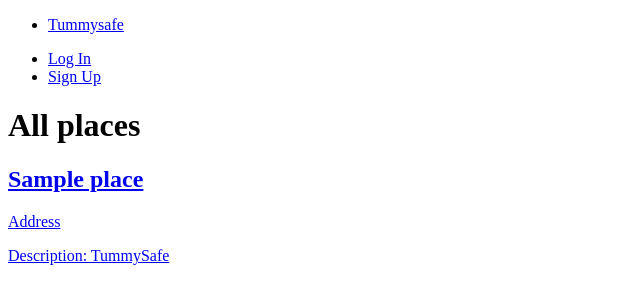
After one commit to Banditolabs/Tummysafe, a Django app: page /places/ in a window 1280 px wide. The commit adds this page. Shown: the top 304 px of the page, without its empty margins (0-640 px from the left). Run offline with Django 4.2, Linux system fonts and the light colour scheme; tables that the repository leaves empty hold one stand-in row (values such as "Sample post").

Commit message:
Places and Address models now work together. Next step is to get the creation of an Address created on a Place. This might mean getting rid of the Address Model.

```diff
--- a/main_app/admin.py
+++ b/main_app/admin.py
@@ -1,10 +1,11 @@
 from django.contrib import admin
 
 # Register your models here.
-from .models import Place, GoldMedal, SilverMedal, BronzeMedal, Profile
+from .models import Place, GoldMedal, SilverMedal, BronzeMedal, Profile, Address
 
 admin.site.register(Place)
 admin.site.register(GoldMedal)
 admin.site.register(SilverMedal)
 admin.site.register(BronzeMedal)
 admin.site.register(Profile)
+admin.site.register(Address)
--- a/main_app/models.py
+++ b/main_app/models.py
@@ -47,15 +47,25 @@ class BronzeMedal(Medal):
     def __str__(self):
         return self.name
 
-class Profile(models.Model):
-  user=models.OneToOneField(User,on_delete=models.CASCADE, )
-  medals = models.ManyToManyField(Medal)
+class Address(models.Model):
+    postcode = models.CharField( max_length=50)
+    address_line = models.CharField( max_length=255)
+    address_line2 = models.CharField( max_length=255)
+    state_province = models.CharField(max_length=150)
+    town_city = models.CharField( max_length=150)
 
+    class Meta:
+        verbose_name = "Address"
+        verbose_name_plural = "Addresses"
 
+    def __str__(self):
+        return "Address"
 
+# Place Information_______
 class Place(models.Model):
     user = models.ForeignKey(User, on_delete=models.CASCADE,)
     name = models.CharField(max_length=100)
+    address = models.ForeignKey(Address, on_delete=models.CASCADE)
     health_rating = models.CharField(
         max_length=3,
         choices=HEALTH,
@@ -86,3 +96,8 @@ class Photo (models.Model):
 
   def __str__(self):
     return f"Photo for place_id: {self.place_id} @{self.url}"
+
+
+class Profile(models.Model):
+  user=models.OneToOneField(User,on_delete=models.CASCADE, )
+  medals = models.ManyToManyField(Medal)
--- /dev/null
+++ b/main_app/templates/places/index.html
@@ -0,0 +1,18 @@
+{% extends 'base.html' %}
+{% block content %}
+
+<h1>All places</h1>
+
+{% for place in places %}
+  <a href="{% url 'places_detail' place.id %}">
+    <div class="">
+        <div class="">
+            <h2 class="">{{ place.name }}</h2>
+            <p>{{ place.address }}</p>
+            <p>Description: {{ place.get_health_rating_display }}</p>
+        </div>
+    </div>
+  </a>
+{% endfor %}
+
+{% endblock %}
--- a/main_app/urls.py
+++ b/main_app/urls.py
@@ -4,8 +4,10 @@ from . import views
 
 urlpatterns = [
     path('', views.home, name='home'),
+    path('places/', views.all_places, name='all_places'),
+    path('places/my_places', views.user_places, name='user_places'),
     path('accounts/signup/', views.signup, name='signup'),
-    path('places/<int:place_id>/', views.places_detail, name='detail' ),
+    path('places/<int:place_id>/', views.places_detail, name='places_detail' ),
     path('places/create', views.PlaceCreate.as_view(), name='places_create'),
     path('places/<int:place_id>/add_photo', views.add_photo, name='add_photo')
 
--- a/main_app/views.py
+++ b/main_app/views.py
@@ -9,11 +9,11 @@ import uuid, boto3
 S3_BASE_URL = 'https://s3-us-west-2.amazonaws.com/'
 BUCKET = 'tummysafe'
 # Create your views here.
-
+# Static views
 def home(request):
   return render(request, 'home.html')
 
-
+# views for the Place class
 class PlaceCreate(CreateView):
   model = Place
   fields = ['name','health_rating','service_rating','taste_rating']
@@ -30,6 +30,11 @@ def user_places(request):
     places = User.objects.places.filter(user=request.user)
     return render(request, 'places/my_places.html', {'places': places})
 
+def all_places(request):
+  places = Place.objects.all()
+  return render(request, 'places/index.html', {'places': places})
+
+# Utility views
 def signup(request):
     error_message = ''
     if request.method == 'POST':
@@ -56,4 +61,4 @@ def add_photo(request, place_id):
       photo.save()
     except:
       print('An error occurred uploading file to S3')
-  return redirect('detail', place_id=place_id)
+  return redirect('places_detail', place_id=place_id)
```
Also changed, not shown: main_app/templates/places/details.html (+7 -1 lines), main_app/migrations/0004_address_place_address.py (added), main_app/migrations/0005_remove_place_address.py (added), main_app/migrations/0006_place_address.py (added), main_app/templates/places/my_places.html (added).
